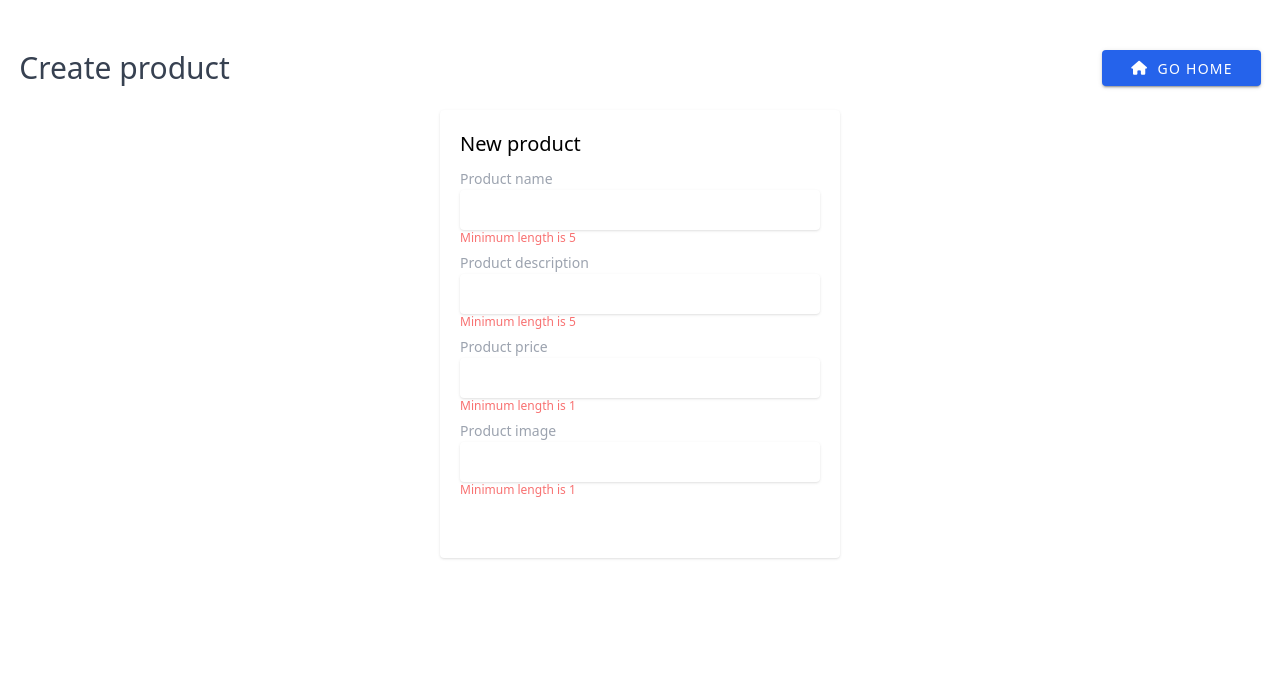
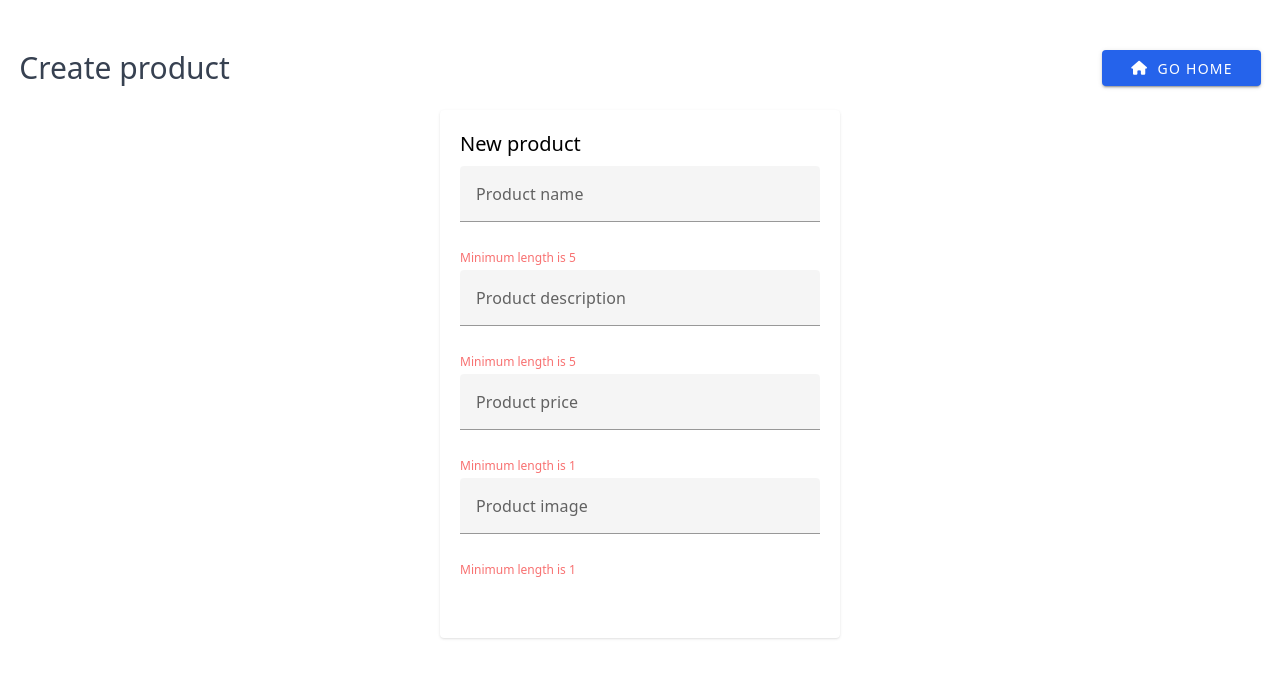
Before and after one commit to Deryjon/super-shop, a Vue app: page /create in a window 1280 px wide. Shown: the top 678 px of the page. Built offline with nearby package versions, Linux system fonts and the light colour scheme.

Commit message:
feat: add vuetify components (2023-07-11, 11:11)

```diff
--- a/src/components/ProductCard.vue
+++ b/src/components/ProductCard.vue
@@ -1,8 +1,8 @@
 <template>
     <v-card class="product-card p-5 rounded bg-white shadow w-[300px]">
-        <div class="image">
+        <v-img class="image">
             <img :src="product.image" :alt="product.name" class="h-[250px] w-full object-cover rounded">
-        </div>
+        </v-img>
         <div class="text-content">
             <v-card-title class="product-name text-xl text-dark-800 my-4">{{ product.name }}</v-card-title>
             <v-card-text class="product-description text-gray-600">
@@ -12,7 +12,7 @@
                 <p class="text-cyan-800 font-bold text-xl my-2">${{ product.price }}</p>
             </v-card-subtitle>
         </div>
-        <v-card-actions class="actions flex ">
+        <v-card-actions class="actions ">
             <v-btn class="btn delete w-1/3 bg-blue-500 hover:opacity-80" @click="$emit('cart')">
                 <i class="fas fa-cart-shopping"></i>
                 <span class="ml-2">Cart</span>
--- a/src/views/CreateProduct.vue
+++ b/src/views/CreateProduct.vue
@@ -2,8 +2,7 @@
   <main class="container py-[50px]">
     <div class="head flex justify-between items-center mb-6">
       <h2 class="text-3xl text-gray-700">
-
-      {{ $route.params.id ? 'Edit product' : 'Create product' }}
+        {{ $route.params.id ? "Edit product" : "Create product" }}
       </h2>
       <v-btn
         class="btn py-2 px-7 bg-blue-600 text-white rounded hover:opacity-80"
@@ -11,87 +10,82 @@
       >
         <i class="fas fa-home mr-2"></i>
         <span>Go Home</span>
-    </v-btn>
+      </v-btn>
     </div>
 
-    <form
-      class="form w-full max-w-[400px] mx-auto p-5 rounded bg-white shadow"
+    <v-sheet class="max-w-[400px] mx-auto">
+    <v-form
+      class="form w-full p-5 rounded bg-white shadow"
+      validate-on="submit lazy"
       @submit.prevent="handleAction"
     >
       <h3 class="text-xl mb-2">
-        {{ $route.params.id ? 'Edit ' : 'New product' }}
+        {{ $route.params.id ? "Edit " : "New product" }}
       </h3>
       <!--  -->
       <div class="form-controll mb-1">
-        <label for="name" class="inline-block w-full text-sm text-gray-400"
-          >Product name</label
-        >
-        <input
-          type="text"
+        <v-text-field
+          class="inline-block w-full text-sm"
+          :rules="rules"
+          label="Product name"
           id="name"
-          class="input"
           v-model.trim="product.name"
-        />
+        ></v-text-field>
         <p class="error-message text-xs text-red-400" v-if="errors.name">
           {{ errors.name }}
         </p>
       </div>
       <!--  -->
       <div class="form-controll mb-1">
-        <label
-          for="description"
-          class="inline-block w-full text-sm text-gray-400"
-          >Product description</label
+        <v-text-field
+          class="inline-block w-full text-sm"
+          :rules="rules"
+          label="Product description"
+          id="description"
+          v-model.trim="product.description"
         >
-        <input
-          type="text"
-          id="description"
-          class="input"
-          v-model.trim="product.description"
-        />
+        </v-text-field>
         <p class="error-message text-xs text-red-400" v-if="errors.description">
           {{ errors.description }}
         </p>
       </div>
       <!--  -->
       <div class="form-controll mb-1">
-        <label for="price" class="inline-block w-full text-sm text-gray-400"
-          >Product price</label
-        >
-        <input
-          type="text"
+        <v-text-field
+          class="inline-block w-full text-sm"
+          :rules="rules"
+          label="Product price"
           id="price"
-          class="input"
           v-model.number="product.price"
           pattern="[0-9]*"
           oninput="this.value = this.value.replace(/[^0-9]/g, '')"
-        />
+        ></v-text-field>
         <p class="error-message text-xs text-red-400" v-if="errors.price">
           {{ errors.price }}
         </p>
       </div>
       <!--  -->
       <div class="form-controll mb-1">
-        <label for="image" class="inline-block w-full text-sm text-gray-400"
-          >Product image</label
-        >
-        <input
-          type="text"
+        <v-text-field
+          class="inline-block w-full text-sm"
+          :rules="rules"
+          label="Product image"
           id="image"
-          class="input"
           v-model.trim="product.image"
-        />
+          for="image"
+        ></v-text-field>
         <p class="error-message text-xs text-red-400" v-if="errors.image">
           {{ errors.image }}
         </p>
       </div>
       <!--  -->
       <div class="image-preview mb-1" v-if="product.image">
-        <img :src="product.image" alt="preview" class="w-full">
+        <img :src="product.image" alt="preview" class="w-full" />
       </div>
       <div class="action flex justify-end">
         <v-btn
-        v-if="!$route.params.id"
+        type="handleAction"
+          v-if="!$route.params.id"
           class="btn px-5 py-2 text-white bg-blue-500 rounded"
           :class="{ 'opacity-50': !isValid || loading }"
           :disabled="!isValid || loading"
@@ -101,7 +95,8 @@
         </v-btn>
 
         <v-btn
-        v-else
+        type="handleAction"
+          v-else
           class="btn px-5 py-2 text-white bg-blue-500 rounded"
           :class="{ 'opacity-50': !isValid || loading }"
           :disabled="!isValid || loading"
@@ -110,7 +105,8 @@
           <span>{{ loading ? "Loading..." : "Edit" }}</span>
         </v-btn>
       </div>
-    </form>
+    </v-form>
+  </v-sheet>
   </main>
 </template>
 
@@ -205,16 +201,16 @@ export default {
   },
   methods: {
     handleAction() {
-      if(this.$route.params.id) {
-        this.editProduct()
-      } else{
-       this.createProduct()
+      if (this.$route.params.id) {
+        this.editProduct();
+      } else {
+        this.createProduct();
       }
     },
     async createProduct() {
       if (!this.isValid) return;
       this.loading = true;
-      await this.productStore.createProduct(this.product)
+      await this.productStore.createProduct(this.product);
       this.loading = false;
       (this.product = {
         name: "",
@@ -227,9 +223,9 @@ export default {
     },
     async editProduct() {
       if (!this.isValid) return;
-      const id = this.$route.params.id
+      const id = this.$route.params.id;
       this.loading = true;
-      await this.productStore.editProduct(id, this.product)
+      await this.productStore.editProduct(id, this.product);
       this.loading = false;
       (this.product = {
         name: "",
@@ -243,15 +239,15 @@ export default {
     async fetchProductById() {
       const id = this.$route.params.id;
       if (!id) return;
-      const res = await http.get('/products/' + id + '.json')
-      this.product = res.data
+      const res = await http.get("/products/" + id + ".json");
+      this.product = res.data;
     },
   },
   mounted() {
-    if(this.$route.params.id){
-      this.fetchProductById()
+    if (this.$route.params.id) {
+      this.fetchProductById();
     }
-  }
+  },
 };
 </script>
 
```
